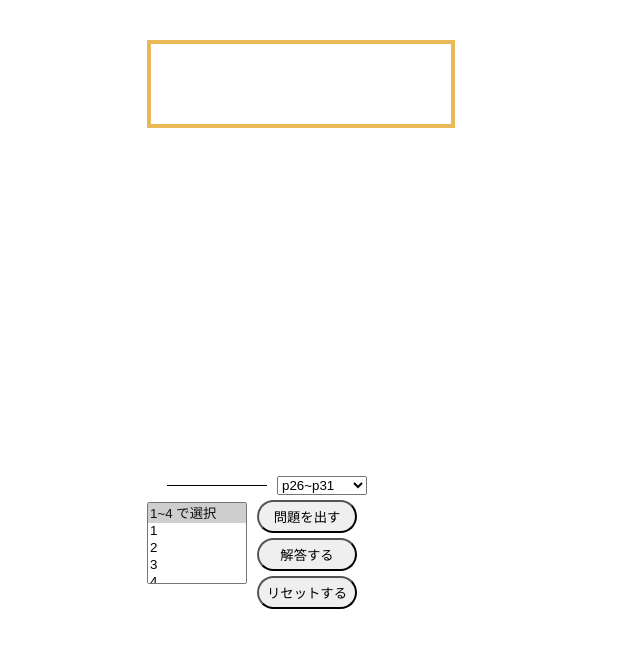
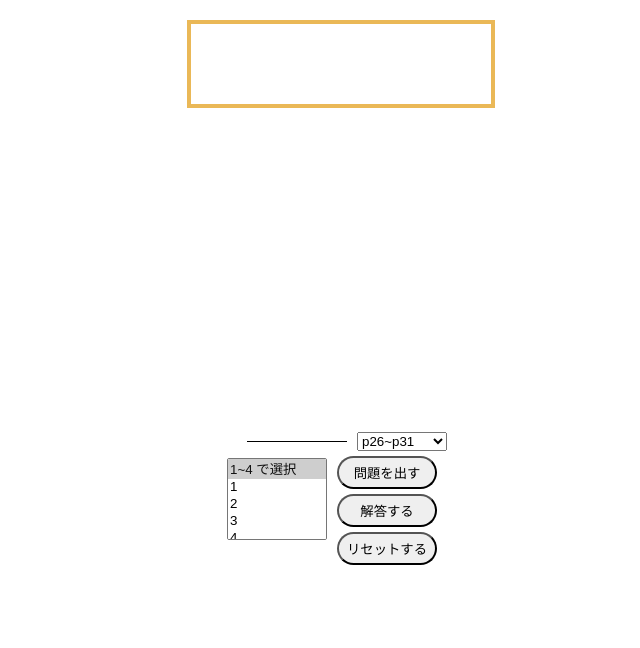
Before and after one commit to illionillion/wordtest, a plain HTML site: page index.html in a window 1280 px wide. Shown: the whole page, without its empty margins (301-941 px from the left). Drawn offline with Linux system fonts and the light colour scheme.

Commit message:
2020年6月19日19時57分

```diff
--- a/index.html
+++ b/index.html
@@ -18,7 +18,9 @@
         border: 4px solid #EAB857;
         text-align:center;
         font-size: 40px;
-        margin: 40px;
+        margin-top: 0;
+        margin-right: auto;
+        margin-left: auto;
 
       }
 
@@ -56,12 +58,11 @@
 
       #Number{
         width: 100px;
-        height: 160pxpx;
         margin: 40px;
       }
 
       #form{
-        margin: 20px 400px ;
+        margin: 20px 480px ;
       }
 
       #ggl{
```
